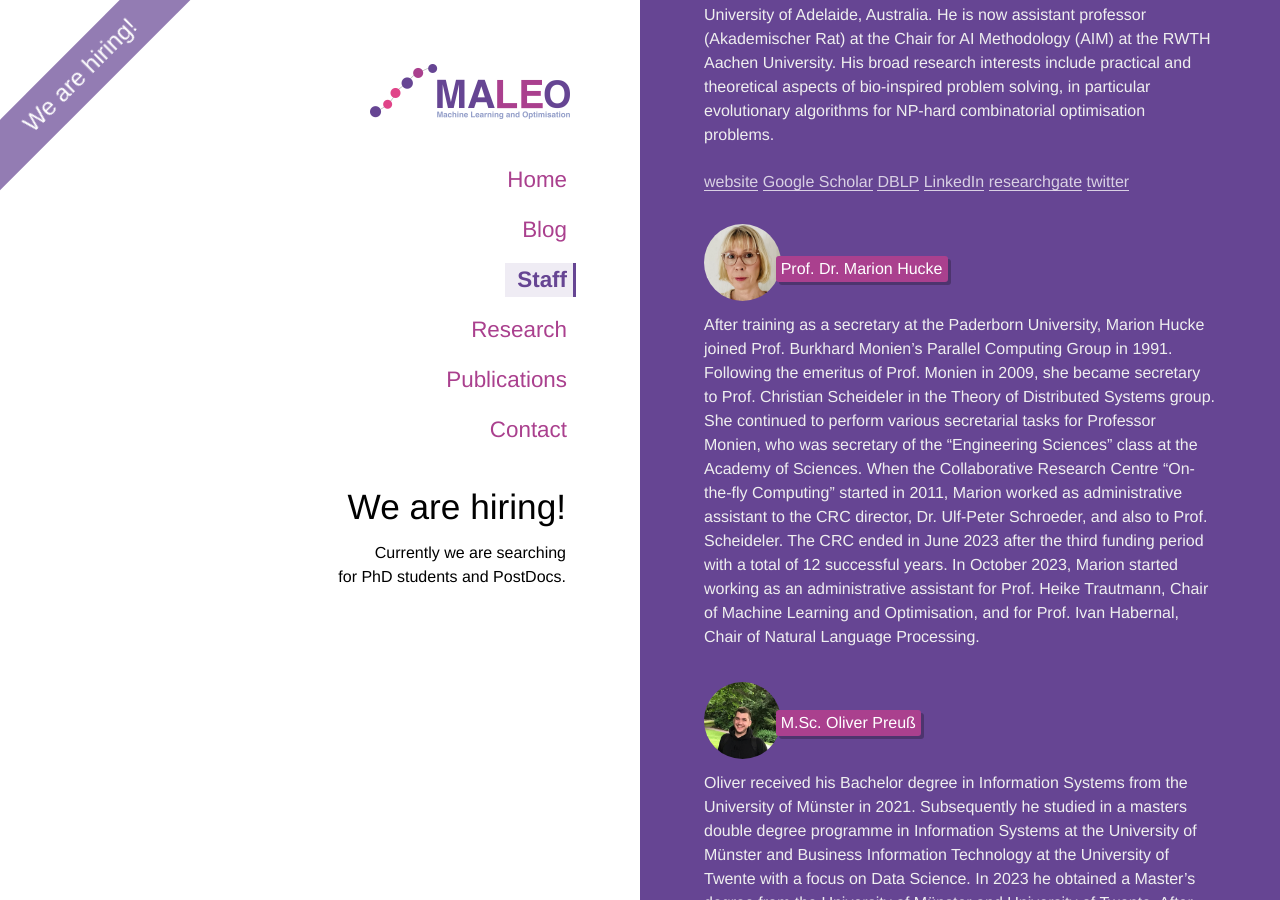
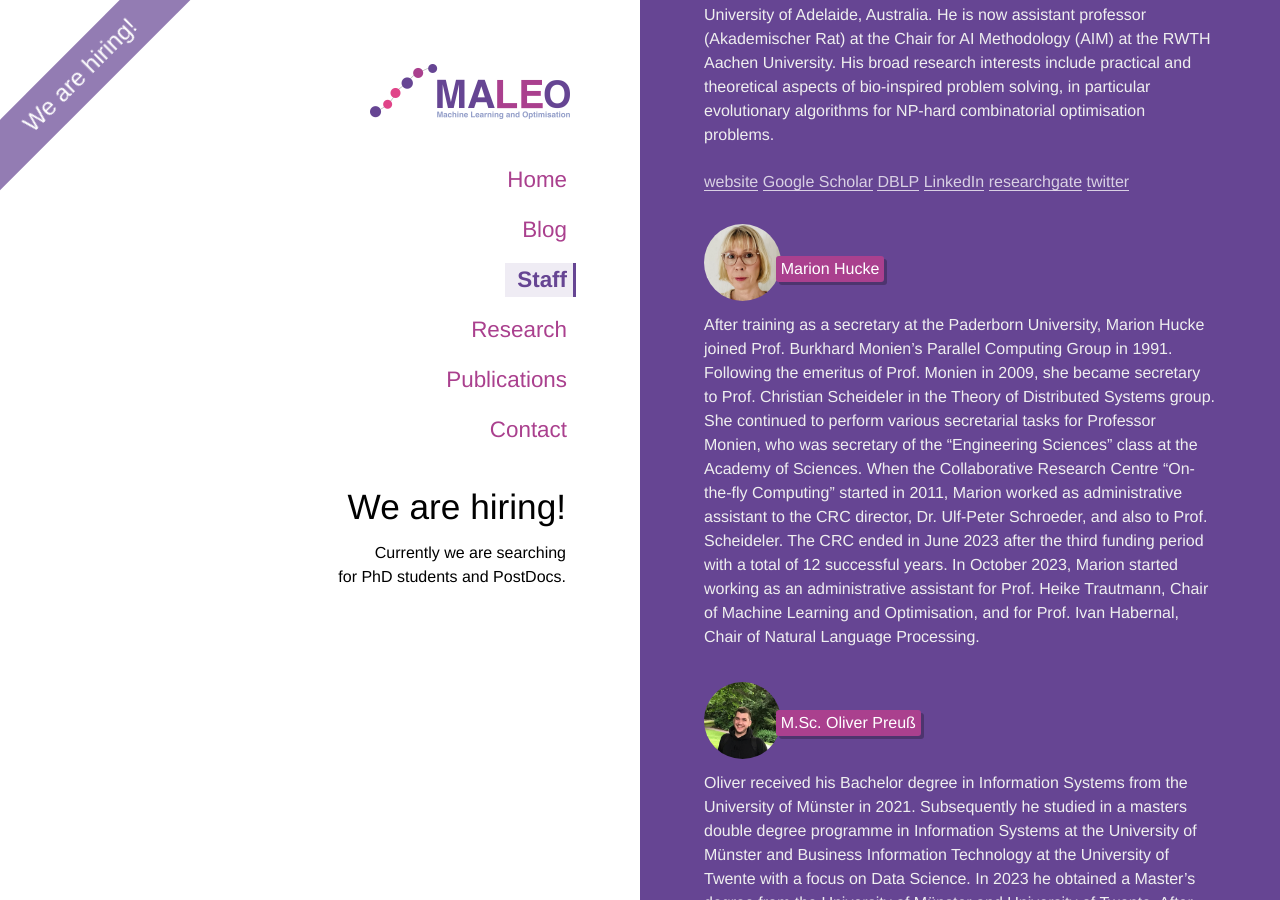
Before and after one commit to MALEO-research-group/MALEO-website, a Jekyll site: the page built from staff.html, in a window 1280 px wide and 900 px high, scrolled down 909 px. Built offline with Jekyll 4.4.1, drawn with Linux system fonts in a browser that asks for light colours; part of the change alters nothing that is shown.

```diff
--- a/_config.yml
+++ b/_config.yml
@@ -87,3 +87,7 @@ pagination:
   # Optional, the default name of the index file for generated pages (e.g. 'index.html')
   # Without file extension
   indexpage: 'blog.html'
+
+
+# Google Analytics
+google_analytics: G-CB7LEX8FGD
--- /dev/null
+++ b/_includes/analytics.html
@@ -0,0 +1,8 @@
+<script async src="https://www.googletagmanager.com/gtag/js?id={{ site.google_analytics }}"></script>
+<script>
+  window.dataLayer = window.dataLayer || [];
+  function gtag(){dataLayer.push(arguments);}
+  gtag('js', new Date());
+
+  gtag('config', '{{ site.google_analytics }}');
+</script>
--- a/_layouts/default.html
+++ b/_layouts/default.html
@@ -7,6 +7,9 @@
     <link rel="stylesheet" href="/assets/css/styles.css">
     {% feed_meta %}
     {% seo %}
+    {% if site.google_analytics and jekyll.environment == 'production' %}
+      {% include analytics.html %}
+    {% endif %}
   </head>
   <body>
     <aside class=ribbon_banner>We are hiring!</aside>
--- a/_staff_members/mhucke.md
+++ b/_staff_members/mhucke.md
@@ -2,7 +2,6 @@
 identifier: mhucke
 short_name: Marion
 name: Marion Hucke
-academic_title: Prof. Dr.
 position: Assistant
 email: marion.hucke@uni-paderborn.de
 phone: +49 5251 60-6695
```
